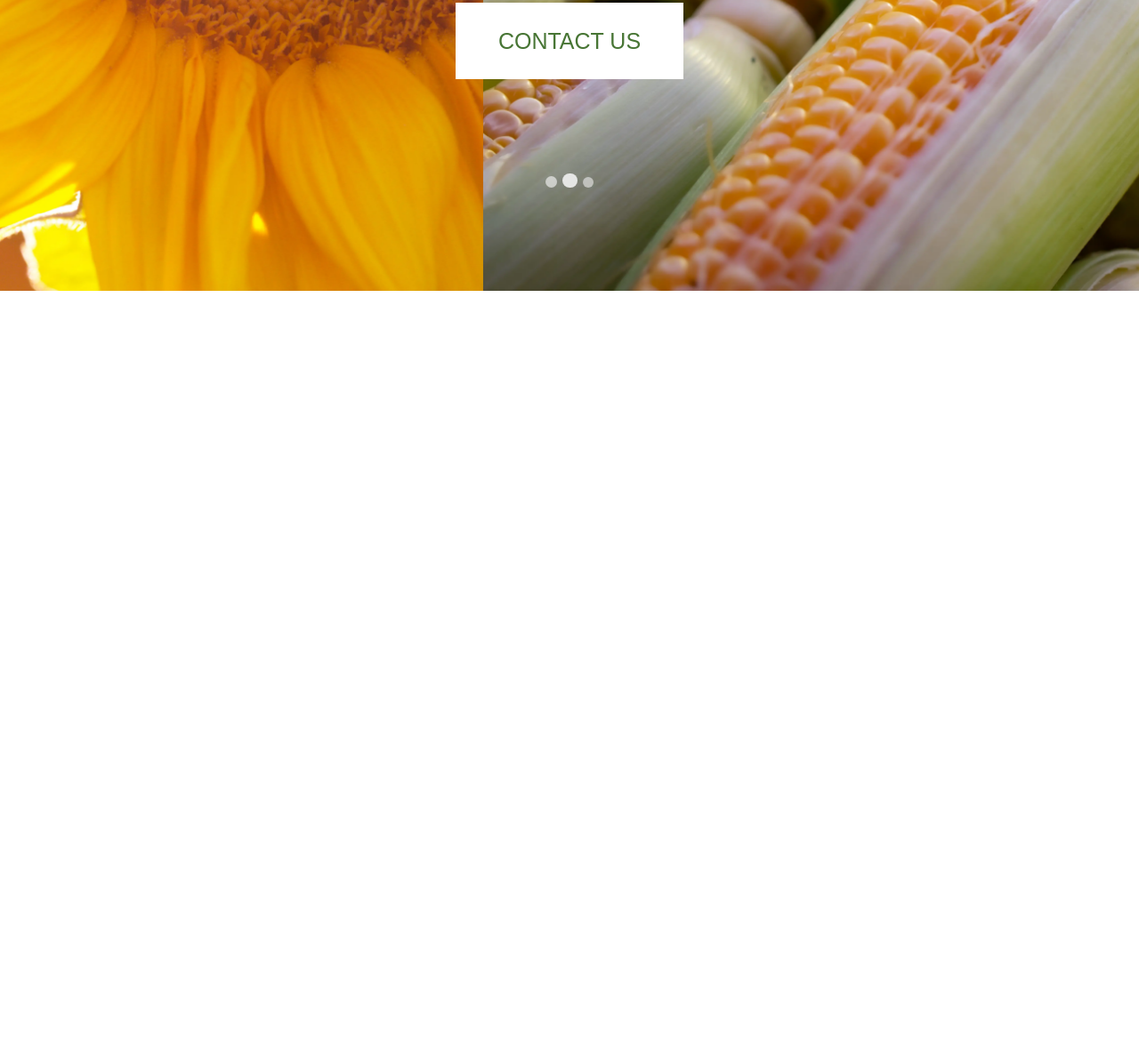
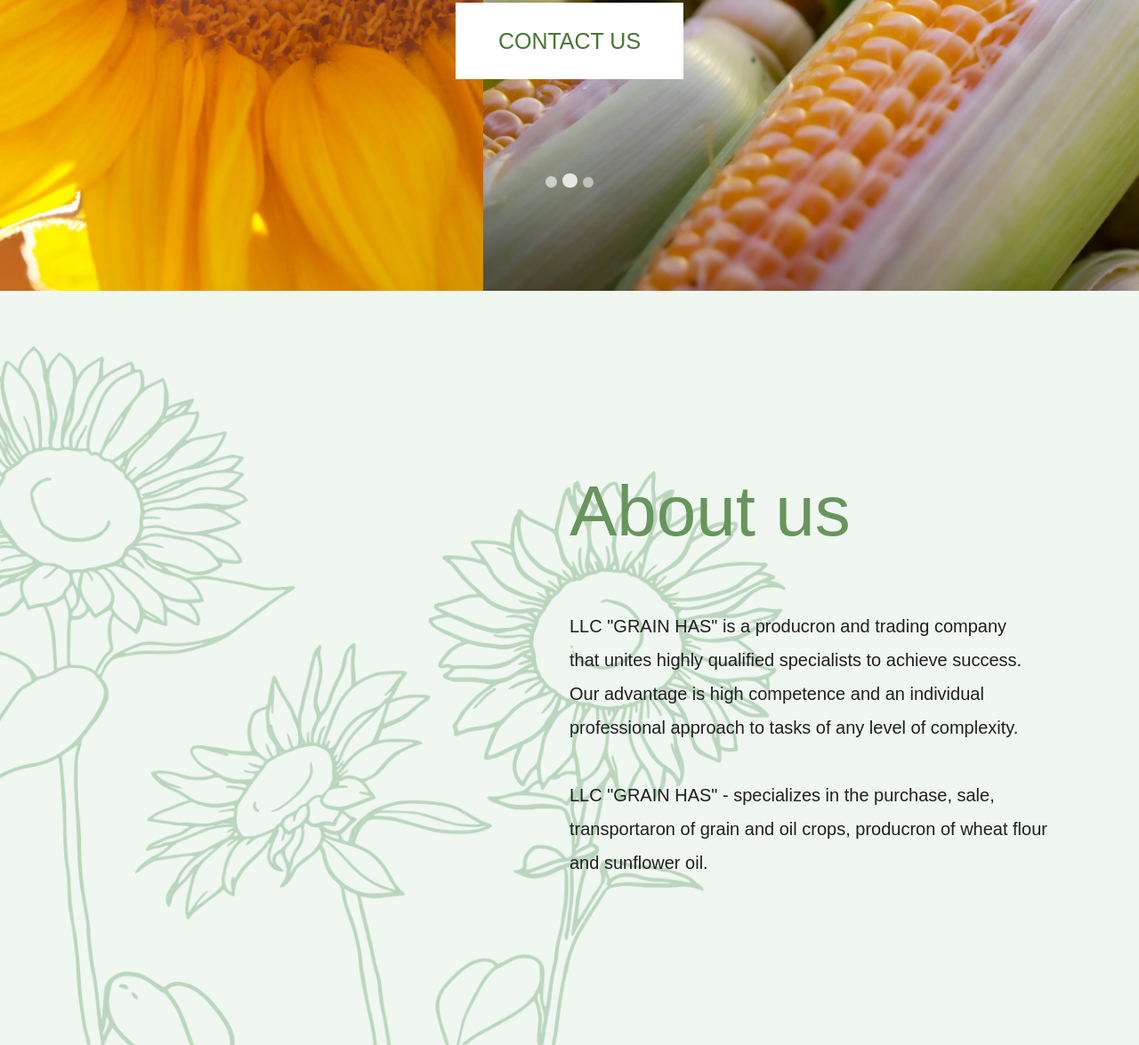
Before and after one commit to Fintisov/grain-has, a plain HTML site: page index.html in a window 1280 px wide. Shown: the part 526-1701 px from the top of the page at 89% size. Before the commit the page ends 853 px from the top, so only its background shows below. Drawn offline with Linux system fonts and the light colour scheme; a web font is replaced by a local one.

Commit message:
update section about-us

```diff
--- a/index.html
+++ b/index.html
@@ -17,7 +17,7 @@
     <link type="image/x-icon" href="#" rel="shortcut icon">
     <link type="Image/x-icon" href="#" rel="icon">
 
-    <link rel="stylesheet" href="../styles/style.min.css">
+    <link rel="stylesheet" href="styles/style.min.css">
 </head>
 <body>
 <header class="header">
@@ -60,11 +60,26 @@
         <a href="#" class="button button--wight">CONTACT US</a>
     </div>
 </section>
+    <section class="about-us">
+    <div class="about-us__container container">
+        <div class="about-us__content">
+            <h2 class="about-us__title title">About us</h2>
+            <p class="about-us__text text">LLC "GRAIN HAS" is a producron and trading company<br>
+                that unites highly qualified specialists to achieve success.<br>
+                Our advantage is high competence and an individual professional
+                approach to tasks of any level of complexity.
+            </p>
+            <p class="about-us__text text"> LLC "GRAIN HAS" - specializes in the purchase, sale, transportaron
+                of grain and oil crops, producron of wheat flour and sunflower oil.
+            </p>
+        </div>
+    </div>
+</section>
 </main>
 <footer class="footer">
 
 </footer>
-<script src="../scripts/script.js"></script>
+<script src="scripts/script.js"></script>
 
 </body>
 </html>
--- a/styles/style.css
+++ b/styles/style.css
@@ -376,6 +376,15 @@ img {
   color: #ffffff;
 }
 
+.text {
+  font: 400 20px/1.9 "MinSans", sans-serif;
+  color: #1f1f1f;
+}
+
+.text--white {
+  color: #ffffff;
+}
+
 p.underline {
   text-decoration-line: underline;
   text-underline-offset: 4px;
@@ -576,54 +585,23 @@ p.caps {
   letter-spacing: 0.3px;
   margin-bottom: 90px;
 }
-@supports (-webkit-appearance:none){
 
+.about-us {
+  background: url("../images/bg_about-us.png") no-repeat left top/cover;
+  padding: 197px 0 186px;
+  -webkit-background-size: cover;
 }
 
- @media screen and (max-width: 1400px){
-
-@supports (-webkit-appearance:none){
-
+.about-us__content {
+  width: 50%;
+  max-width: 650px;
+  margin-left: auto;
 }
 
+.about-us__title {
+  margin-bottom: 59px;
 }
 
- @media screen and (max-width: 1200px){
-
-@supports (-webkit-appearance:none){
-
+.about-us__text:not(:last-of-type) {
+  margin-bottom: 38px;
 }
-
-}
-
- @media screen and (max-width: 992px){
-
-@supports (-webkit-appearance:none){
-
-}
-
-}
-
- @media screen and (max-width: 768px){
-
-@supports (-webkit-appearance:none){
-
-}
-
-}
-
- @media screen and (max-width: 576px){
-
-@supports (-webkit-appearance:none){
-
-}
-
-}
-
- @media screen and (max-width: 575px){
-
-@supports (-webkit-appearance:none){
-
-}
-
-}
```
Also changed, not shown: images/bg_about-us.png (added), images/bg_about-us.webp (added), styles/style.min.css.
